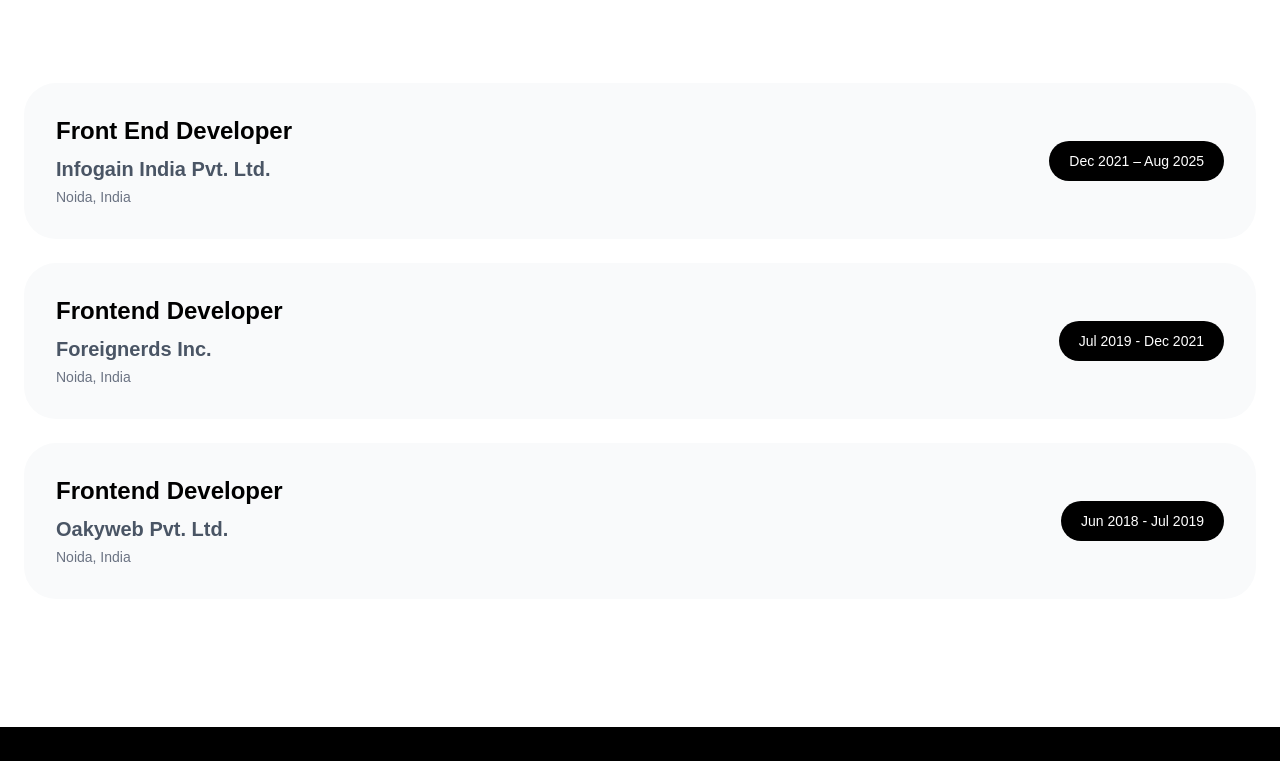
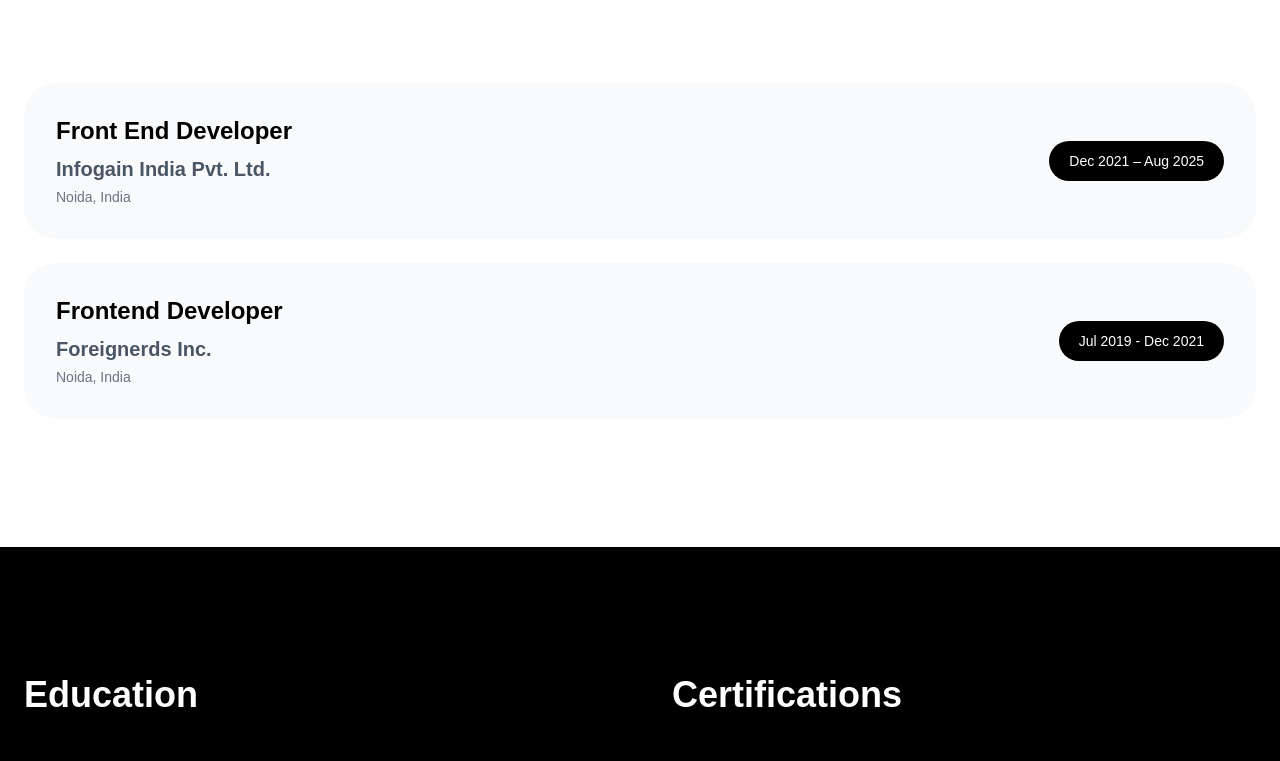
Before and after one commit to ravi7284007/ravi_portfolio, a Next.js app: page / in a window 1280 px wide. Shown: the part 5053-5814 px from the top of the page. Built offline with nearby package versions, Linux system fonts and the light colour scheme.

Commit message:
update work

```diff
--- a/app/page.js
+++ b/app/page.js
@@ -501,12 +501,6 @@
                 role: 'Frontend Developer',
                 period: 'Jul 2019 - Dec 2021',
                 location: 'Noida, India'
-              },
-              {
-                company: 'Oakyweb Pvt. Ltd.',
-                role: 'Frontend Developer',
-                period: 'Jun 2018 - Jul 2019',
-                location: 'Noida, India'
               }
             ].map((exp, index) => (
               <div key={index} className={`rounded-[32px] p-8 transition-all hover:scale-[1.01] ${isDark
```
